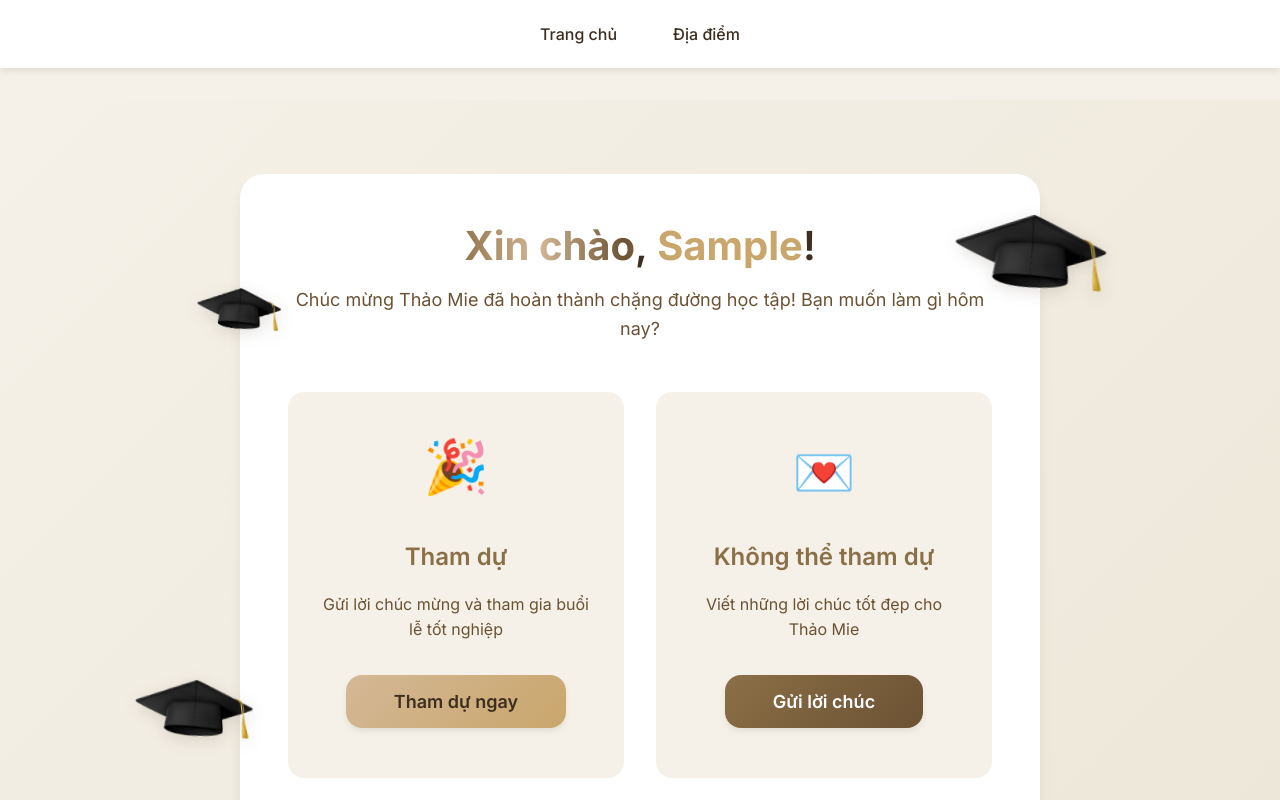
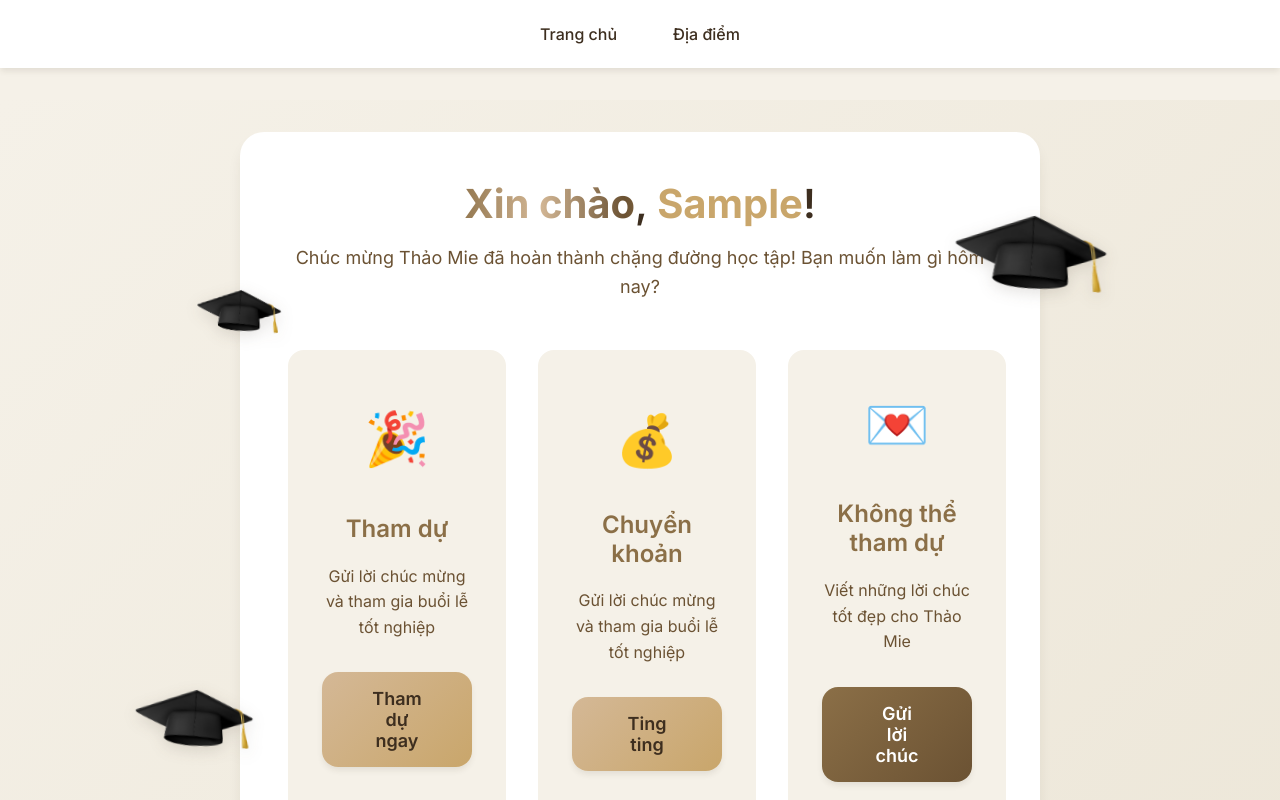
Before and after one commit to Nonobeam/mie-graduation, a React (Vite) app: page / in a window 1280 px wide. Both pictures are taken after typing "Sample" into the empty fields and a click on the button "Tiếp tục". Shown: the top 800 px of the page. Built offline with nearby package versions, Linux system fonts and the light colour scheme; no server answers.

Commit message:
Update 2

```diff
--- a/src/pages/MenuPage.css
+++ b/src/pages/MenuPage.css
@@ -1,3 +1,104 @@
+.menu-page-wrapper {
+    min-height: 100vh;
+}
+
+.menu-page {
+    background: linear-gradient(135deg, var(--color-background) 0%, var(--color-background-secondary) 100%);
+}
+
+.menu-card {
+    max-width: 800px;
+    text-align: center;
+}
+
+.menu-header {
+    margin-bottom: var(--spacing-2xl);
+}
+
+.menu-greeting {
+    font-size: 2.5rem;
+    color: var(--color-text);
+    margin-bottom: var(--spacing-md);
+}
+
+.user-name {
+    color: var(--color-primary-dark);
+    font-weight: 700;
+}
+
+.menu-description {
+    color: var(--color-text-light);
+    font-size: 1.125rem;
+    line-height: 1.6;
+}
+
+.menu-options {
+    display: grid;
+    grid-template-columns: repeat(3, 1fr);
+    gap: var(--spacing-xl);
+    margin-top: var(--spacing-2xl);
+    justify-items: center;
+}
+
+.menu-option {
+    background: var(--color-background);
+    border-radius: var(--radius-lg);
+    padding: var(--spacing-2xl) var(--spacing-xl);
+    transition: all 0.3s ease;
+    display: flex;
+    flex-direction: column;
+    align-items: center;
+    justify-content: center;
+    gap: var(--spacing-md);
+    border: 2px solid transparent;
+    min-height: 380px;
+    max-width: 350px;
+    width: 100%;
+}
+
+.menu-option:hover {
+    transform: translateY(-5px);
+    border-color: var(--color-primary);
+    box-shadow: var(--shadow-lg);
+}
+
+.option-icon {
+    font-size: 3rem;
+    margin-bottom: var(--spacing-sm);
+    animation: bounce 2s ease-in-out infinite;
+}
+
+.menu-option:nth-child(1) .option-icon {
+    animation-delay: 0s;
+}
+
+.menu-option:nth-child(2) .option-icon {
+    animation-delay: 0.3s;
+}
+
+@keyframes bounce {
+
+    0%,
+    100% {
+        transform: translateY(0);
+    }
+
+    50% {
+        transform: translateY(-8px);
+    }
+}
+
+.option-title {
+    font-size: 1.5rem;
+    color: var(--color-accent);
+    margin-bottom: var(--spacing-xs);
+}
+
+.option-description {
+    color: var(--color-text-light);
+    font-size: 1rem;
+    text-align: center;
+
     .menu-page-wrapper {
         min-height: 100vh;
     }
@@ -122,3 +223,53 @@
             font-size: 1.25rem;
         }
     }
+
+    /* Bank Transfer Button in Menu */
+    .option-buttons {
+        display: flex;
+        flex-direction: column;
+        gap: var(--spacing-sm);
+        width: 100%;
+    }
+
+    .bank-transfer-btn-menu {
+        background: linear-gradient(135deg, var(--color-primary), var(--color-primary-dark));
+        color: var(--color-text);
+        border: none;
+        border-radius: var(--radius-md);
+        padding: var(--spacing-sm) var(--spacing-md);
+        font-family: var(--font-family);
+        font-size: 0.9rem;
+        font-weight: 600;
+        cursor: pointer;
+        box-shadow: var(--shadow-sm);
+        transition: all 0.3s ease;
+    }
+
+    .bank-transfer-btn-menu:hover {
+        transform: translateY(-2px);
+        box-shadow: var(--shadow-md);
+        background: linear-gradient(135deg, var(--color-primary-dark), var(--color-accent));
+    }
+
+    .bank-transfer-btn-menu:active {
+        transform: translateY(0);
+    }
+
+    .joke-message-menu {
+        background: var(--color-white);
+        border: 2px solid var(--color-primary);
+        border-radius: var(--radius-lg);
+        padding: var(--spacing-md);
+        margin-top: var(--spacing-md);
+        animation: slideIn 0.3s ease-out;
+    }
+
+    .joke-message-menu p {
+        font-size: 1rem;
+        color: var(--color-text);
+        font-weight: 600;
+        line-height: 1.6;
+        margin: 0;
+        text-align: center;
+    }
--- a/src/pages/MenuPage.jsx
+++ b/src/pages/MenuPage.jsx
@@ -9,12 +9,12 @@ import './MenuPage.css';
 
 const MenuPage = () => {
     const [userName, setUserName] = useState('');
+    const [showJoke, setShowJoke] = useState(false);
     const navigate = useNavigate();
 
     useEffect(() => {
         const name = storage.getUserName();
         if (!name) {
-            // If no name found, redirect to welcome page
             navigate('/');
         } else {
             setUserName(name);
@@ -27,6 +27,11 @@ const MenuPage = () => {
 
     const handleSendWish = () => {
         navigate('/wish');
+    };
+
+    const handleBankTransfer = () => {
+        setShowJoke(true);
+        setTimeout(() => setShowJoke(false), 4000);
     };
 
     return (
@@ -62,14 +67,32 @@ const MenuPage = () => {
                         </div>
 
                         <div className="menu-option">
+                            <div className="option-icon">💰</div>
+                            <h3 className="option-title">Chuyển khoản</h3>
+                            <p className="option-description">
+                                Gửi lời chúc mừng và tham gia buổi lễ tốt nghiệp
+                            </p>
+                            <Button onClick={handleBankTransfer} variant="primary">
+                                Ting ting
+                            </Button>
+                            {showJoke && (
+                                <div className="joke-message-menu">
+                                    <p>😊 Chỉ đùa thôi, sự hiện diện của bạn mới là điều quan trọng nhất!</p>
+                                </div>
+                            )}
+                        </div>
+
+                        <div className="menu-option">
                             <div className="option-icon">💌</div>
-                            <h3 className="option-title">Không thể tham dự</h3>
+                            <h3 className="option-title">Không thể tham dự</h3>
                             <p className="option-description">
                                 Viết những lời chúc tốt đẹp cho Thảo Mie
                             </p>
-                            <Button onClick={handleSendWish} variant="secondary">
-                                Gửi lời chúc
-                            </Button>
+                            <div className="option-buttons">
+                                <Button onClick={handleSendWish} variant="secondary">
+                                    Gửi lời chúc
+                                </Button>
+                            </div>
                         </div>
                     </div>
                 </div>
--- a/src/pages/WelcomePage.jsx
+++ b/src/pages/WelcomePage.jsx
@@ -9,7 +9,6 @@ import './WelcomePage.css';
 const WelcomePage = () => {
     const [name, setName] = useState('');
     const [error, setError] = useState('');
-    const [showJoke, setShowJoke] = useState(false);
     const navigate = useNavigate();
 
     const handleSubmit = (e) => {
@@ -31,22 +30,8 @@ const WelcomePage = () => {
         }
     };
 
-    const handleBankTransfer = () => {
-        setShowJoke(true);
-        setTimeout(() => setShowJoke(false), 4000);
-    };
-
     return (
         <div className="page welcome-page">
-            <button className="bank-transfer-btn" onClick={handleBankTransfer}>
-                💰 Chuyển khoản
-            </button>
-
-            {showJoke && (
-                <div className="joke-message">
-                    <p>😊 Chỉ đùa thôi, sự hiện diện của bạn mới là điều quan trọng nhất!</p>
-                </div>
-            )}
             <FloatingHat size={200} position={{ top: '5%', right: '5%' }} />
             <FloatingHat size={120} position={{ bottom: '10%', left: '8%' }} />
 
```
Also changed, not shown: google-apps-script.js (+45 -51 lines). Lines whose indentation alone changed are shown as unchanged.
